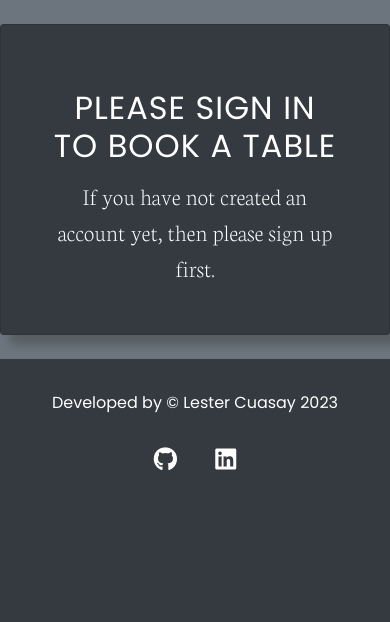
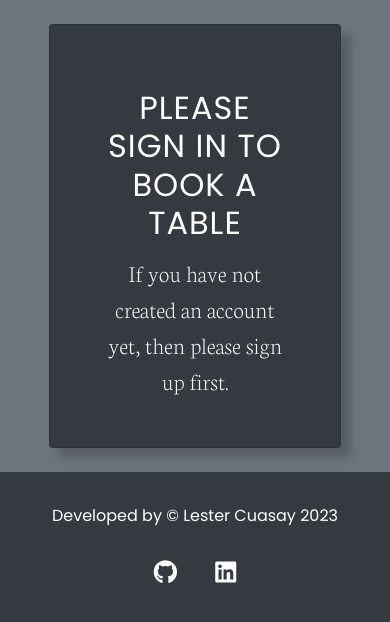
Before and after one commit to LesterCuasay/Project-4, a Django app: page /book/form/ in a window 390 px wide. Shown: the part 512-1134 px from the top of the page. Before the commit the page ends 982 px from the top, so only its background shows below. Run offline with Django 3.2, Linux system fonts and the light colour scheme; some libraries are stand-ins or nearby versions.

Commit message:
style - changed every container to fluid to be more responsive

```diff
--- a/bookings/templates/bookings/bookings.html
+++ b/bookings/templates/bookings/bookings.html
@@ -12,7 +12,7 @@
 </div>
 
 
-<div class="container card mb-4 mt-4 p-5">
+<div class="container-fluid w-75 card mb-4 mt-4 p-5">
     {% if user.is_authenticated %}
     <div class="col-md-8 mt-3 offset-md-2 text-center">
         <h2 class="card-title text-uppercase"> Hi, {{ user.get_username }}!</h2>
--- a/bookings/templates/bookings/delete-booking.html
+++ b/bookings/templates/bookings/delete-booking.html
@@ -12,7 +12,7 @@
 </div>
 
 
-<div class="container card mb-4 mt-4 p-5">
+<div class="container-fluid w-75 card mb-4 mt-4 p-5">
     <div class="col-md-8 mt-3 offset-md-2 text-center">
         <h2 class="card-title text-uppercase"> Hi, {{ user.get_username }}!</h2>
         <p class="card-text mb-4">Are you sure you want to delete this booking?</p>
--- a/bookings/templates/bookings/update-booking.html
+++ b/bookings/templates/bookings/update-booking.html
@@ -12,7 +12,7 @@
 </div>
 
 
-<div class="container card mb-4 mt-4 p-5">
+<div class="container-fluid w-75 card mb-4 mt-4 p-5">
     <div class="col-md-8 mt-3 offset-md-2 text-center">
         <h2 class="card-title text-uppercase"> Hi, {{ user.get_username }}!</h2>
 
--- a/templates/account/login.html
+++ b/templates/account/login.html
@@ -5,7 +5,7 @@
 {% block head_title %}{% trans "Sign In" %}{% endblock %}
 
 {% block content %}
-<div class="container card mb-4 mt-4 p-5">
+<div class="container-fluid w-75 card mb-4 mt-4 p-5">
   <div class="row">
     <div class="col-md-8 mt-3 offset-md-2 text-center">
 
--- a/templates/account/logout.html
+++ b/templates/account/logout.html
@@ -5,7 +5,7 @@
 {% block head_title %}{% trans "Sign Out" %}{% endblock %}
 
 {% block content %}
-<div class="container card mb-4 mt-4 p-5">
+<div class="container-fluid w-75 card mb-4 mt-4 p-5">
   <div class="row">
     <div class="col-md-8 mt-3 offset-md-2 text-center">
       <h1 class="text-uppercase card-title">{% trans "Sign Out" %}</h1>
--- a/templates/account/signup.html
+++ b/templates/account/signup.html
@@ -5,7 +5,7 @@
 {% block head_title %}{% trans "Signup" %}{% endblock %}
 
 {% block content %}
-<div class="container card mb-4 mt-4 p-5">
+<div class="container-fluid w-75 card mb-4 mt-4 p-5">
   <div class="row">
     <div class="col-md-8 mt-3 offset-md-2 text-center">
       <h1 class="card-title">{% trans "Sign Up" %}</h1>
```
